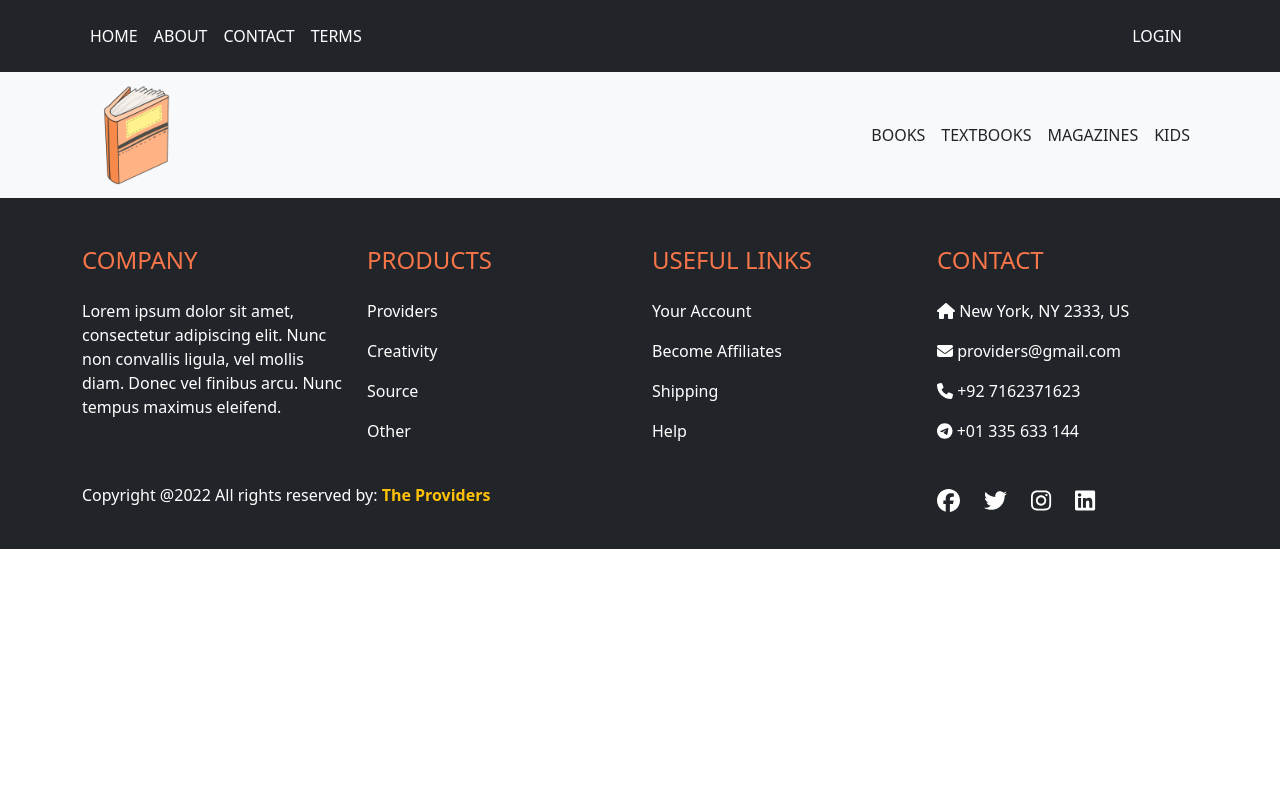
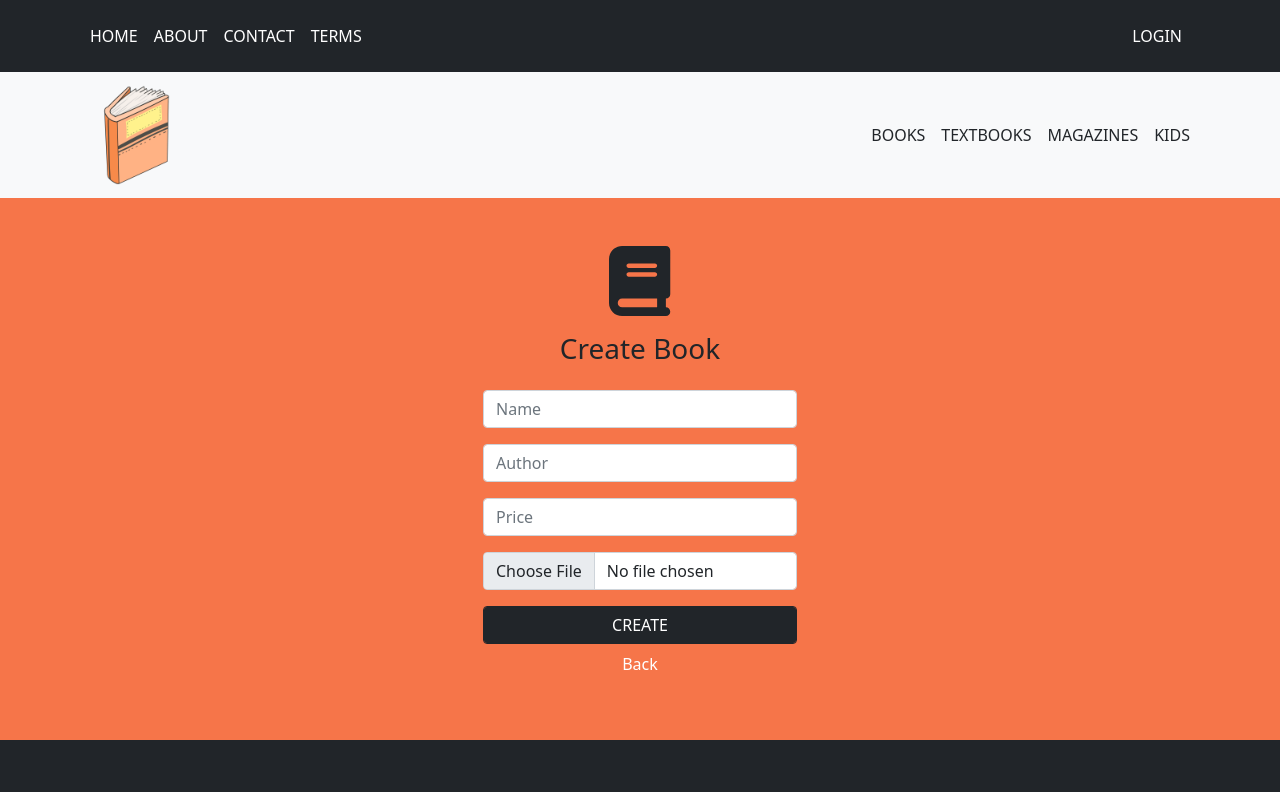
Before and after one commit to Lozjan-J/Online-Bookstore, a React (Create React App) app in the folder client/: page /admin/books/create in a window 1280 px wide. Shown: the top 792 px of the page. Built offline with nearby package versions, Linux system fonts and the light colour scheme.

Commit message:
CreateBook page

```diff
--- a/client/public/index.html
+++ b/client/public/index.html
@@ -14,7 +14,6 @@
       manifest.json provides metadata used when your web app is installed on a
       user's mobile device or desktop. See https://developers.google.com/web/fundamentals/web-app-manifest/
     -->
-    <link rel="manifest" href="%PUBLIC_URL%/manifest.json" />
     <!--
       Notice the use of %PUBLIC_URL% in the tags above.
       It will be replaced with the URL of the `public` folder during the build.
--- a/client/src/App.js
+++ b/client/src/App.js
@@ -14,6 +14,8 @@ import Notifications from './pages/Admin/Notifications';
 
 import Users from './pages/Admin/Users';
 import EditUser from './pages/Admin/EditUser';
+
+import CreateBook from './pages/Admin/CreateBook';
 
 import Navbar from './components/Navbar';
 import Footer from './components/Footer';
@@ -46,6 +48,8 @@ function App() {
 
         <Route path='/admin/users' element={<Users />} />
         <Route path='/admin/users/edit/:id' element={<EditUser />} />
+
+        <Route path='/admin/books/create' element={<CreateBook />} />
       </Routes>
 
       <Footer />
--- /dev/null
+++ b/client/src/pages/Admin/CreateBook.js
@@ -0,0 +1,107 @@
+import React, {useState} from 'react';
+import { FontAwesomeIcon as Icon } from '@fortawesome/react-fontawesome';
+import { faBook } from '@fortawesome/free-solid-svg-icons';
+import { Link, useNavigate } from 'react-router-dom';
+import axios from 'axios';
+
+function CreateBook(){
+    let navigate = useNavigate();
+    const bookTemplate = {
+        Name: '',
+        Author: '',
+        Price: '',
+        Image: '',
+    }
+
+    const [book, setBook] = useState(bookTemplate);
+    const [err, setErr] = useState();
+
+    function handleChange(e){
+        if (e.target.name == "Image") { //if the file input triggered this function
+            setBook({...book, 'Image': e.target.files[0]});
+        } else {
+            const {name, value} = e.target;
+            setBook({...book, [name]: value});
+        }
+    }
+
+    async function handleSubmit(e){
+        e.preventDefault();
+
+        var apiURL = 'http://localhost:4000/books/create';
+        try {
+            const fd = new FormData();
+
+            //next we need to append every value for example:
+            // fd.append('Name', book.Name)
+            // fd.append('Image', book.Image)
+            for(var i in book){
+                fd.append(i, book[i])
+            }
+
+            await axios.post(apiURL, fd);
+            navigate('/admin/books');
+        } catch(error) {
+            setErr(error);
+        }
+    }
+
+    return (
+        <>
+        <div
+        className="container-fluid py-5"
+        style={{backgroundColor: '#f67549'}}
+      >
+        <form onSubmit={handleSubmit} encType="multipart/form-data">
+
+          <div className="mx-auto text-center d-flex flex-column justify-content-center align-items-center">
+
+            <Icon icon={faBook} style={{fontSize: '70px'}} className=""/>
+            <h3 className="mb-3 pt-3">Create Book</h3>
+            <div className="form-group w-25 mx-auto py-2">
+              <input
+                className="form-control rounded"
+                type="text"
+                placeholder="Name"
+                name="Name"
+              />
+            </div>
+            <div className="form-group w-25 mx-auto py-2">
+              <input
+                className="form-control rounded"
+                type="text"
+                placeholder="Author"
+                name="Author"
+              />
+            </div>
+            <div className="form-group w-25 mx-auto py-2">
+              <input
+                className="form-control rounded"
+                type="text"
+                placeholder="Price"
+                name="Price"
+              />
+            </div>
+
+            <div className="form-group w-25 mx-auto py-2">
+                <input name="Image" className="form-control" type="file" id="formFile" onChange={handleChange} />
+            </div>
+
+            <button className="form-control btn btn-dark w-25 mt-2">
+              CREATE
+            </button>
+            <Link to="/admin"
+              className="text-white mt-2"
+              style={{textDecoration: 'none'}}
+            >
+              Back
+            </Link>
+            <p style={{color: 'yellow'}}>{err}</p>
+          </div>
+        </form>
+      </div>
+        </>
+    )
+}
+
+export default CreateBook;
```
Also changed, not shown: client/public/logo192.png (deleted), client/public/logo512.png (deleted).
